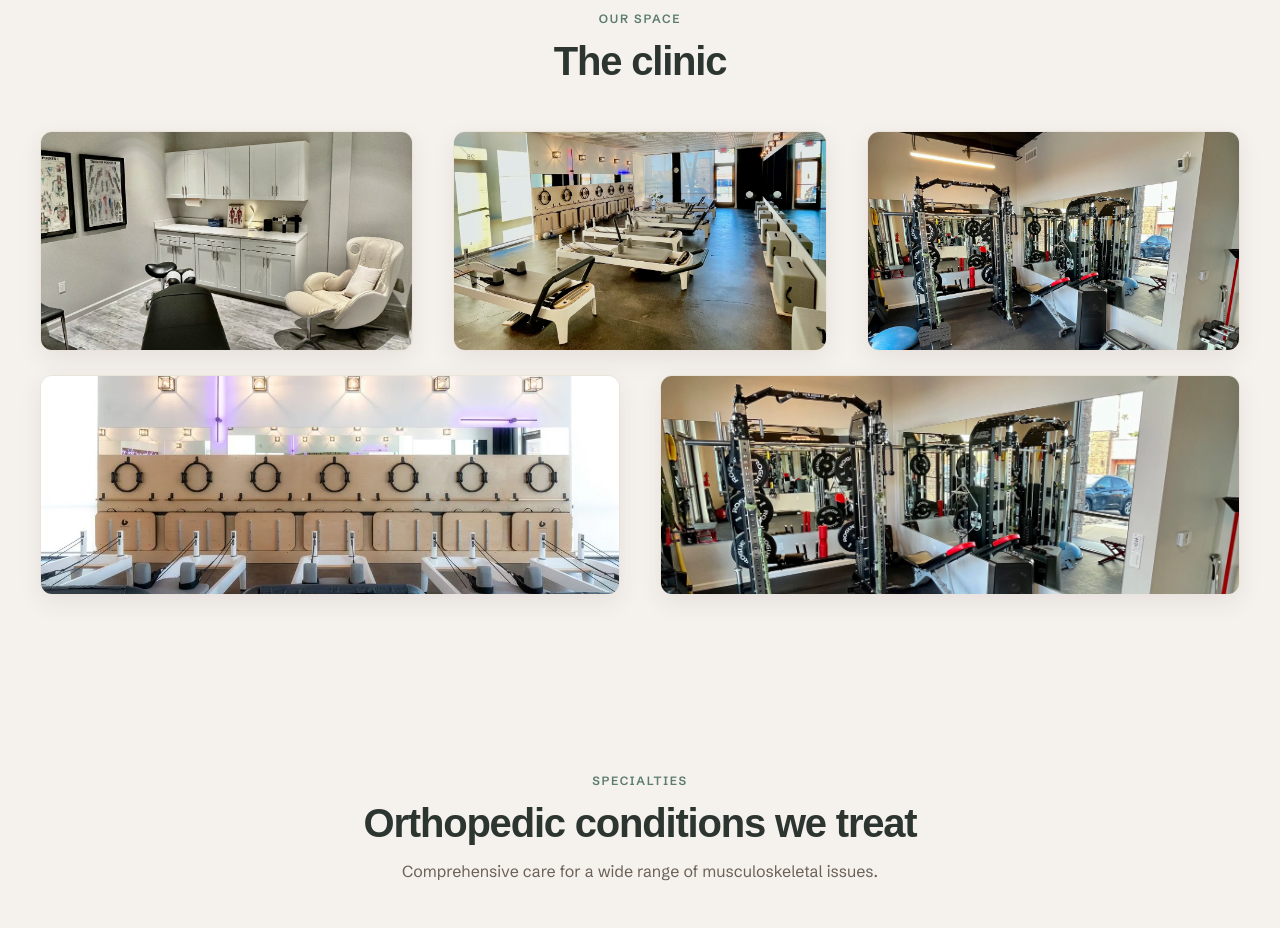
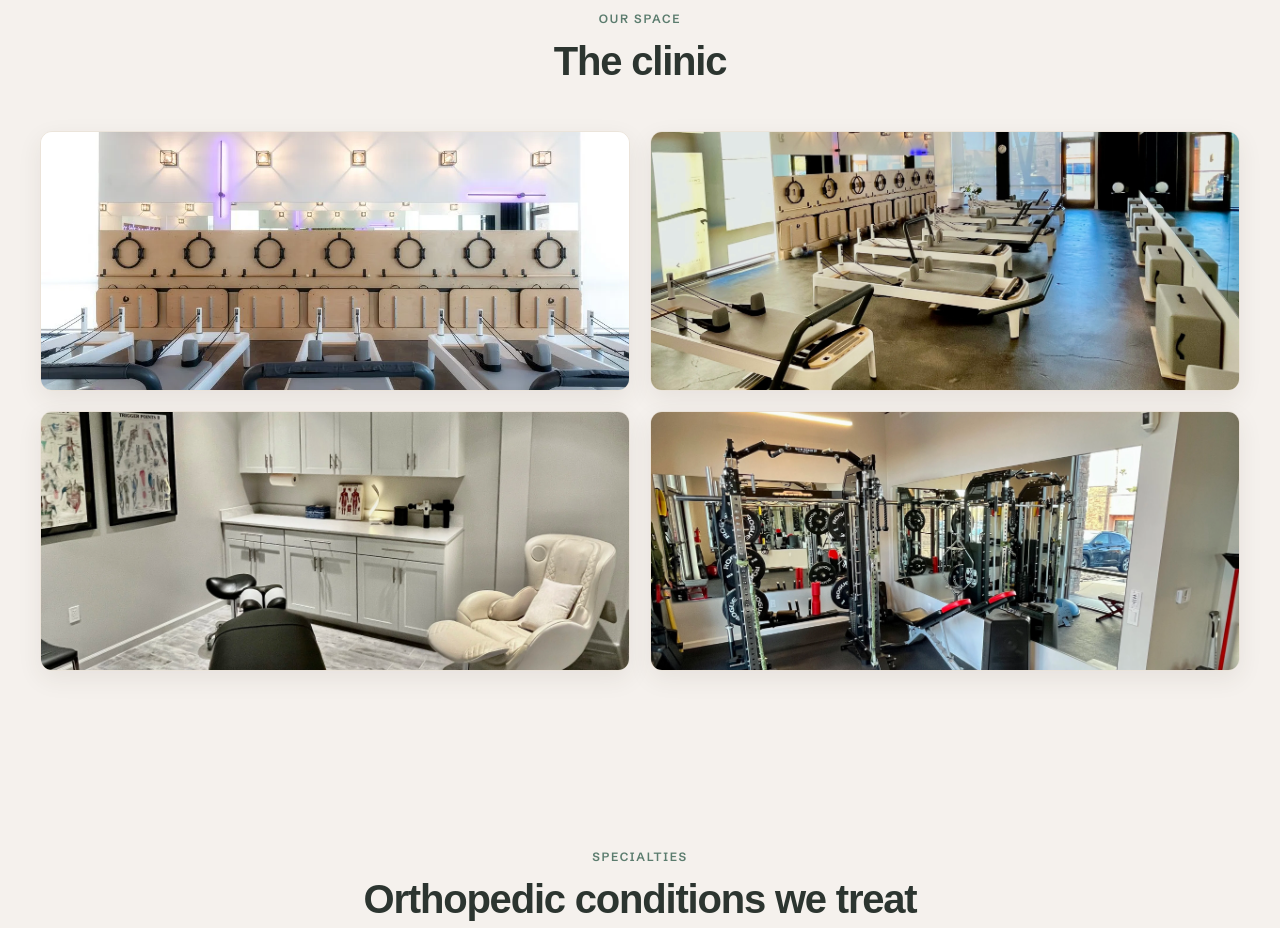
Before and after one commit to Phil228822/herelpt, a plain HTML site: page about.html in a window 1280 px wide. Shown: the part 1020-1948 px from the top of the page. Drawn offline with nearby package versions, Linux system fonts and the light colour scheme; a web font is replaced by a local one.

Commit message:
Fix clinic gallery - clean 2x2 grid

```diff
--- a/about.html
+++ b/about.html
@@ -68,14 +68,11 @@
         <span class="sh-label">Our Space</span>
         <h2>The clinic</h2>
       </div>
-      <div class="grid grid-3">
-        <div class="img-frame" style="height:220px;"><img src="images/clinic-1.webp" alt="Treatment room"></div>
-        <div class="img-frame" style="height:220px;"><img src="images/clinic-3.webp" alt="Gym and equipment"></div>
-        <div class="img-frame" style="height:220px;"><img src="images/clinic-4.webp" alt="Clinic interior"></div>
-      </div>
-      <div class="grid grid-2" style="margin-top: 1.5rem;">
-        <div class="img-frame" style="height:220px;"><img src="images/pilates.webp" alt="Pilates studio"></div>
-        <div class="img-frame" style="height:220px;"><img src="images/clinic-4.webp" alt="Clinic exterior"></div>
+      <div class="grid grid-2" style="gap:1.25rem;">
+        <div class="img-frame" style="height:260px;"><img src="images/pilates.webp" alt="Pilates studio"></div>
+        <div class="img-frame" style="height:260px;"><img src="images/clinic-3.webp" alt="Gym and equipment"></div>
+        <div class="img-frame" style="height:260px;"><img src="images/clinic-1.webp" alt="Treatment room"></div>
+        <div class="img-frame" style="height:260px;"><img src="images/clinic-4.webp" alt="Clinic interior"></div>
       </div>
     </div>
   </section>
```
